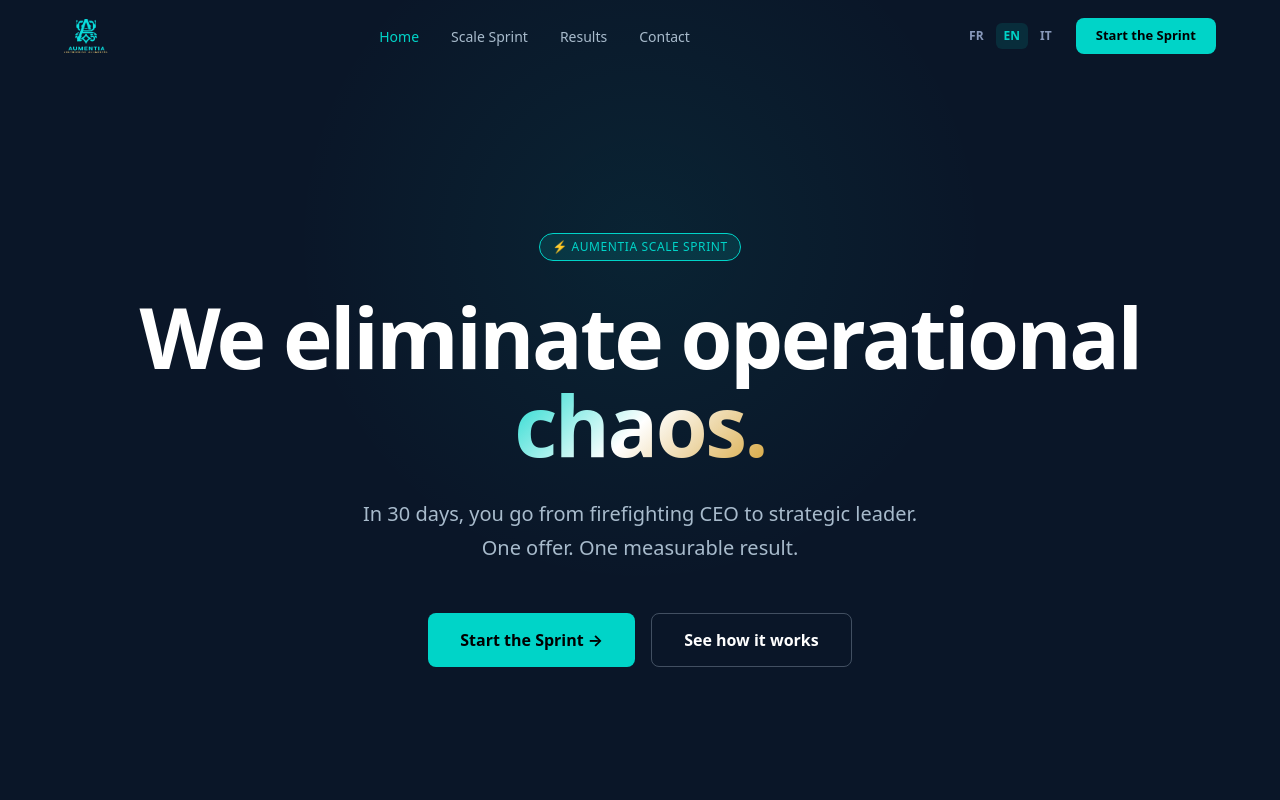
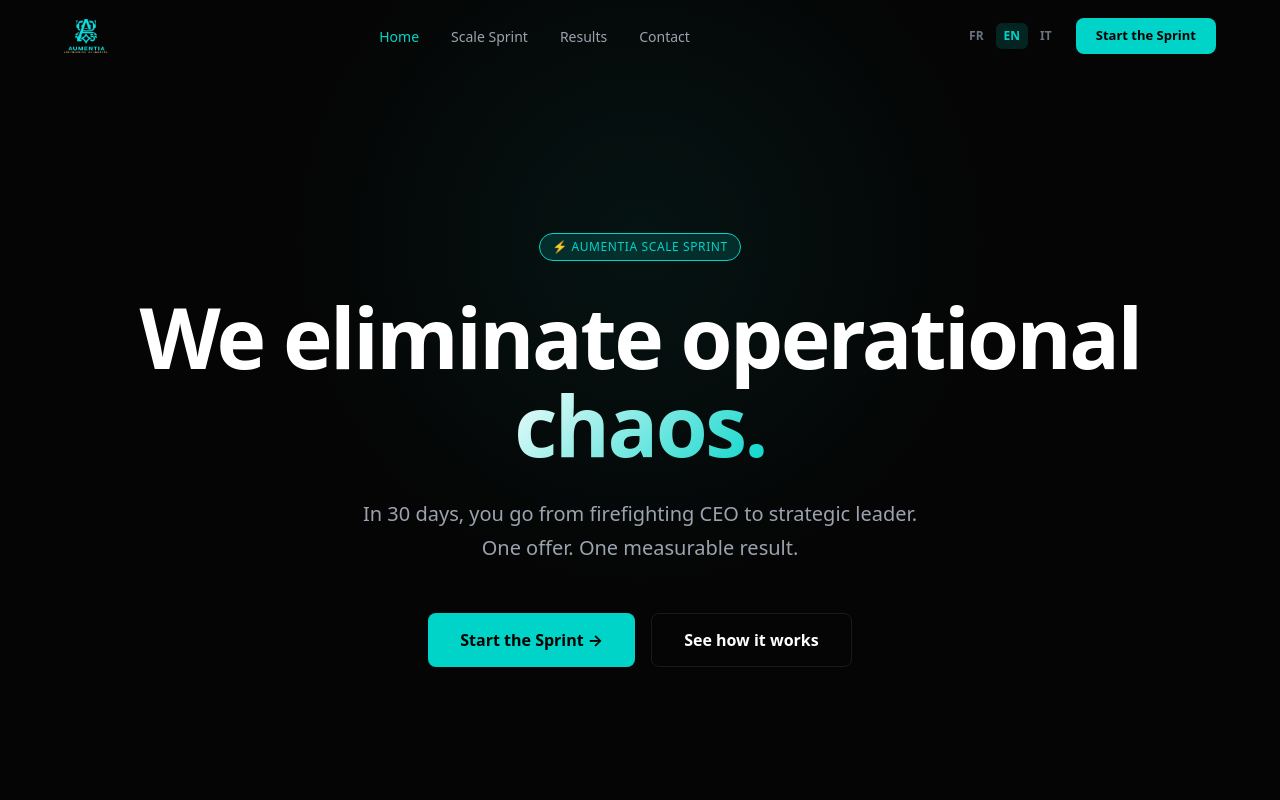
Before and after one commit to alexgagliano-AI/aumentia-website, a Next.js app: page /en in a window 1280 px wide. Shown: the top 800 px of the page. Built offline with nearby package versions, Linux system fonts and the light colour scheme.

Commit message:
Revert "Restyle: navy blue background, brighter gold, refined card hover"
This reverts commit 7323b5bc312e0b807f33ab66306901b2ca1e3714.

```diff
--- a/app/globals.css
+++ b/app/globals.css
@@ -2,16 +2,15 @@
 
 :root {
   --cyan: #00D4C8;
-  --cyan-dim: rgba(0, 212, 200, 0.12);
-  --cyan-glow: rgba(0, 212, 200, 0.35);
-  --gold: #D4A030;
-  --gold-dim: rgba(212, 160, 48, 0.15);
-  --gold-glow: rgba(212, 160, 48, 0.3);
-  --dark: #0A1628;
-  --dark-card: #0D1F3C;
-  --dark-border: #1E3356;
-  --gray: #8899BB;
-  --gray-light: #A8BBCC;
+  --cyan-dim: rgba(0, 212, 200, 0.15);
+  --cyan-glow: rgba(0, 212, 200, 0.4);
+  --gold: #C8922A;
+  --gold-dim: rgba(200, 146, 42, 0.15);
+  --dark: #050505;
+  --dark-card: #0E0E0E;
+  --dark-border: #1A1A1A;
+  --gray: #6B7280;
+  --gray-light: #9CA3AF;
 }
 
 * {
@@ -61,8 +60,8 @@ body {
   transition: border-color 0.3s, box-shadow 0.3s;
 }
 .card:hover {
-  border-color: rgba(0, 212, 200, 0.5);
-  box-shadow: 0 4px 32px rgba(0, 212, 200, 0.08), 0 0 0 1px rgba(212, 160, 48, 0.1);
+  border-color: var(--cyan);
+  box-shadow: 0 0 20px var(--cyan-dim);
 }
 
 /* Button primary */
@@ -96,16 +95,15 @@ body {
   color: #fff;
   font-weight: 600;
   font-size: 14px;
-  border: 1px solid rgba(168, 187, 204, 0.35);
+  border: 1px solid var(--dark-border);
   border-radius: 8px;
-  transition: border-color 0.2s, color 0.2s, background 0.2s;
+  transition: border-color 0.2s, color 0.2s;
   text-decoration: none;
   cursor: pointer;
 }
 .btn-outline:hover {
   border-color: var(--cyan);
   color: var(--cyan);
-  background: rgba(0, 212, 200, 0.06);
 }
 
 /* Section spacing */
@@ -119,7 +117,7 @@ body {
 
 /* Gradient text */
 .gradient-text {
-  background: linear-gradient(135deg, var(--cyan) 0%, #fff 50%, var(--gold) 100%);
+  background: linear-gradient(135deg, #fff 0%, var(--cyan) 100%);
   -webkit-background-clip: text;
   -webkit-text-fill-color: transparent;
   background-clip: text;
@@ -128,7 +126,7 @@ body {
 /* Divider */
 .divider {
   height: 1px;
-  background: linear-gradient(90deg, transparent, var(--dark-border), var(--gold-dim), transparent);
+  background: linear-gradient(90deg, transparent, var(--dark-border), transparent);
 }
 
 /* Noise overlay for premium feel */
```
